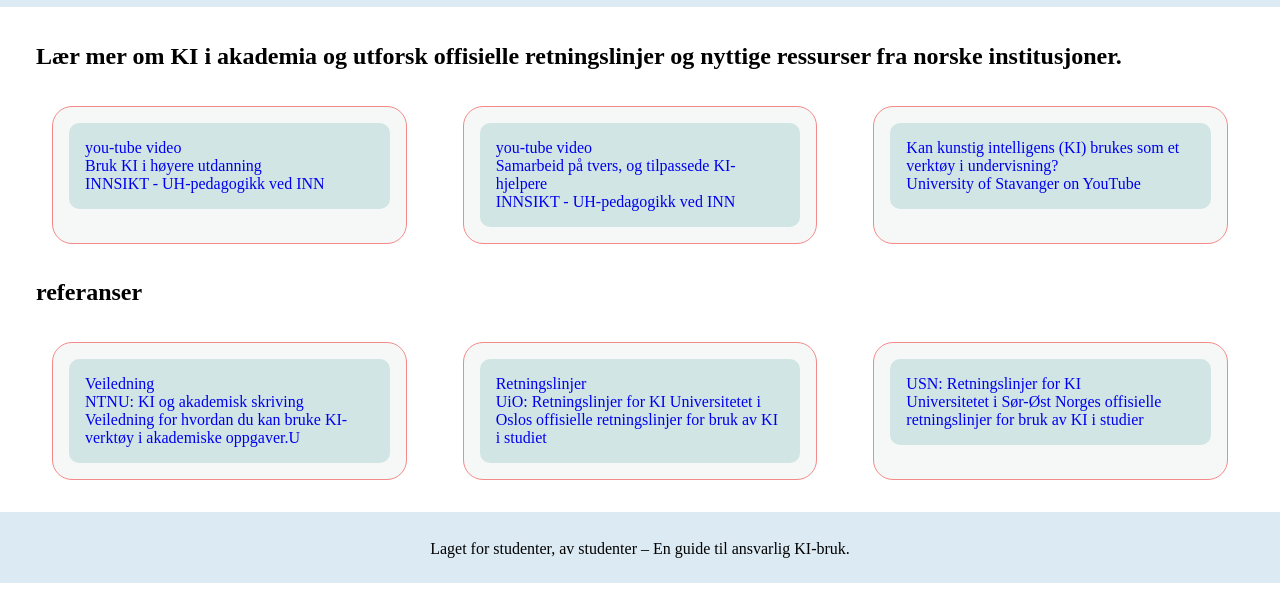
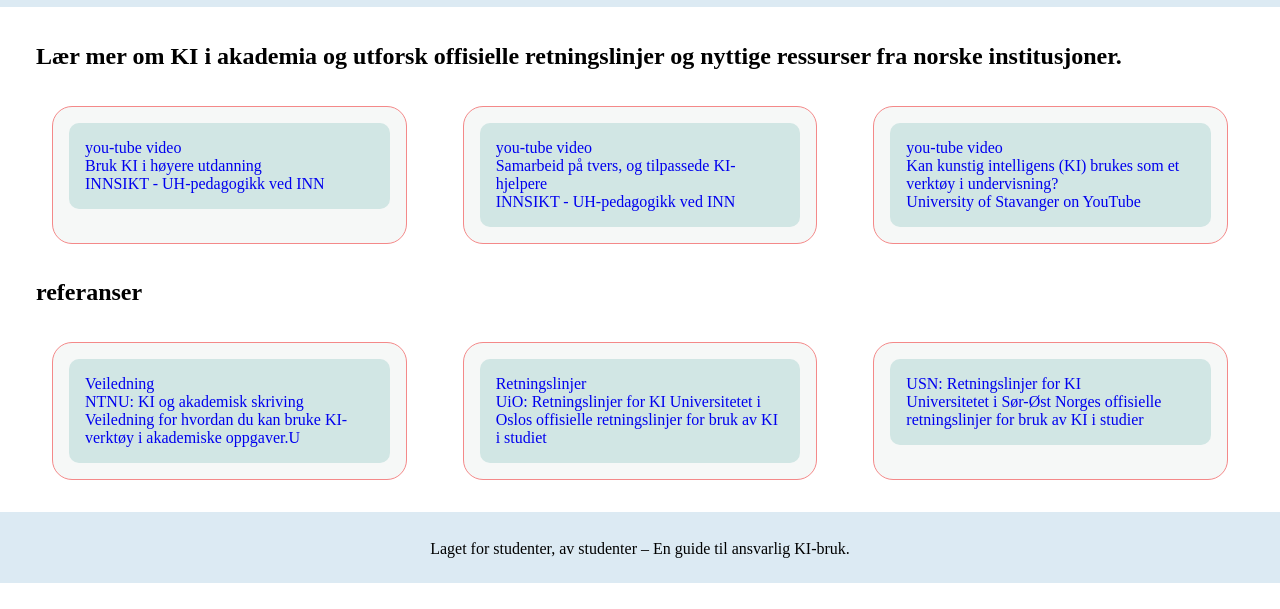
Before and after one commit to zareiisakineh/aiguidebookV2, a plain HTML site: page NyttigeLenker.html in a window 1280 px wide. Shown: the part 191-800 px from the top of the page. Drawn offline with Linux system fonts and the light colour scheme.

Commit message:
26.02.2026

```diff
--- a/NyttigeLenker.html
+++ b/NyttigeLenker.html
@@ -36,7 +36,7 @@ INNSIKT - UH-pedagogikk ved INN</a>
             </div>
 
              <div class = "int">
-                <a href="https://www.youtube.com/watch?v=fG1XpKxVq0g" target="_blank">Kan kunstig intelligens (KI) brukes som et verktøy i undervisning?<br>University of Stavanger on YouTube </a>
+                <a href="https://www.youtube.com/watch?v=fG1XpKxVq0g" target="_blank">you-tube video<br>Kan kunstig intelligens (KI) brukes som et verktøy i undervisning?<br>University of Stavanger on YouTube </a>
             </div>
         </div>
 
```
